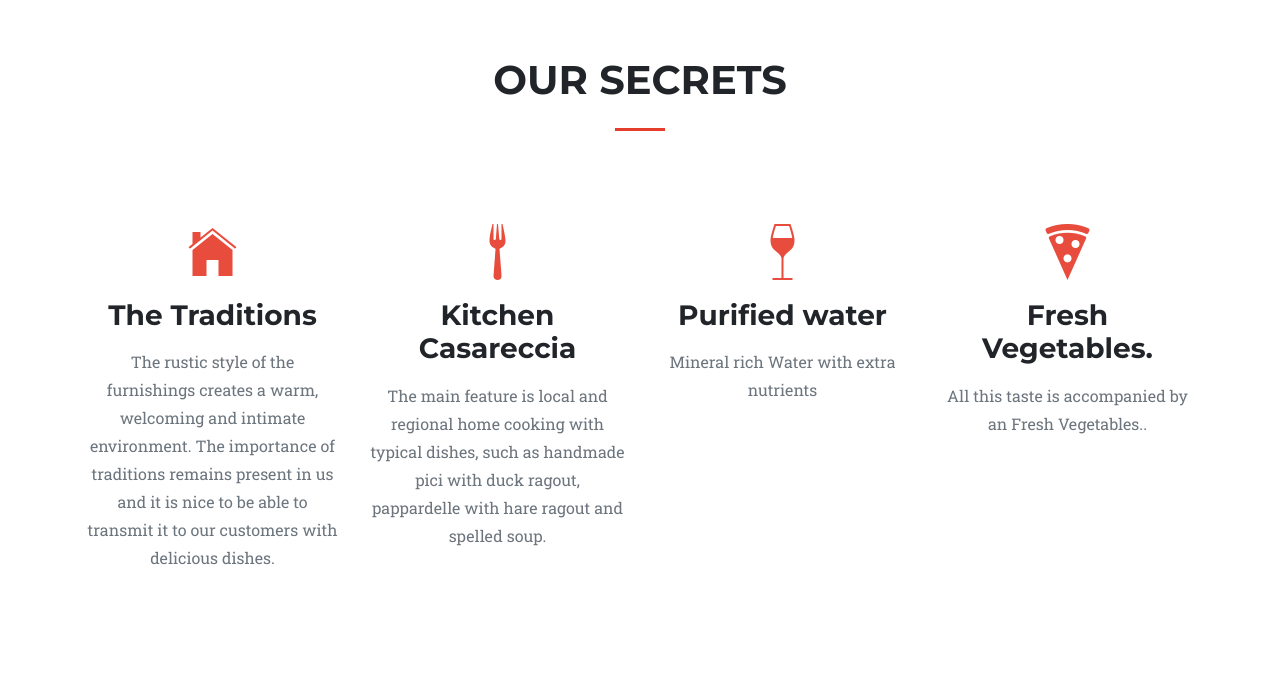
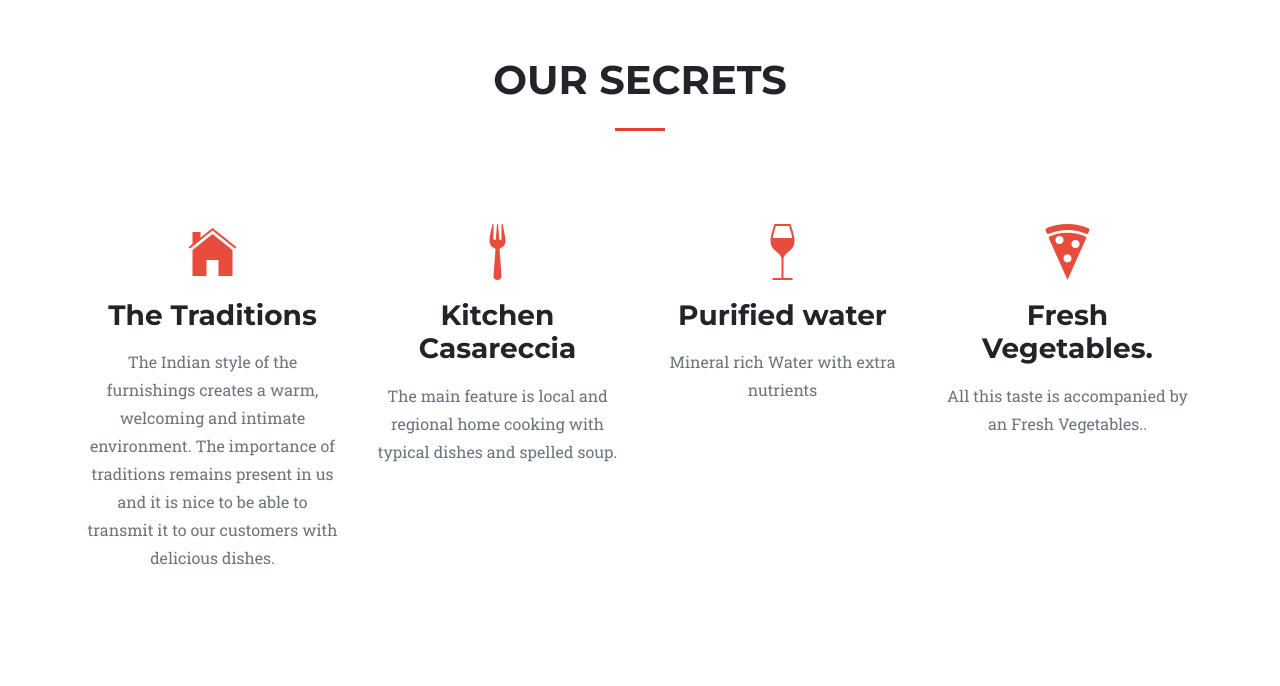
Before and after one commit to Jigyasasitara/restaurant, a plain HTML site: page index.html in a window 1280 px wide. Shown: the part 4128-4814 px from the top of the page. Drawn offline with Linux system fonts and the light colour scheme; some packages are replaced by stand-ins of ours; files whose address does not match are found by name; a web font is replaced by a local one.

Commit message:
Update index.html

```diff
--- a/index.html
+++ b/index.html
@@ -287,7 +287,7 @@
               <div class="service-box mt-5 mx-auto">
                 <i class="ion-ios-home icon-big mb-3 sr-icons"></i>
                 <h3 class="mb-3">The  Traditions<br></h3>
-                <p class="text-muted mb-0">The rustic style of the furnishings creates a warm, welcoming and intimate environment. The importance of traditions remains present in us and it is nice to be able to transmit it to our customers with delicious dishes.</p>
+                <p class="text-muted mb-0"> The Indian style of the furnishings creates a warm, welcoming and intimate environment. The importance of traditions remains present in us and it is nice to be able to transmit it to our customers with delicious dishes.</p>
               </div>
             </div>
             <div class="col-lg-3 col-md-6 text-center">
@@ -295,7 +295,7 @@
                 <i class="ion-fork icon-big mb-3 sr-icons"></i>
                 <h3 class="mb-3">Kitchen
                   Casareccia<br></h3>
-                <p class="text-muted mb-0">The main feature is local and regional home cooking with typical dishes, such as handmade pici with duck ragout, pappardelle with hare ragout and spelled soup.</p>
+                <p class="text-muted mb-0">The main feature is local and regional home cooking with typical dishes and spelled soup.</p>
               </div>
             </div>
             <div class="col-lg-3 col-md-6 text-center">
```
